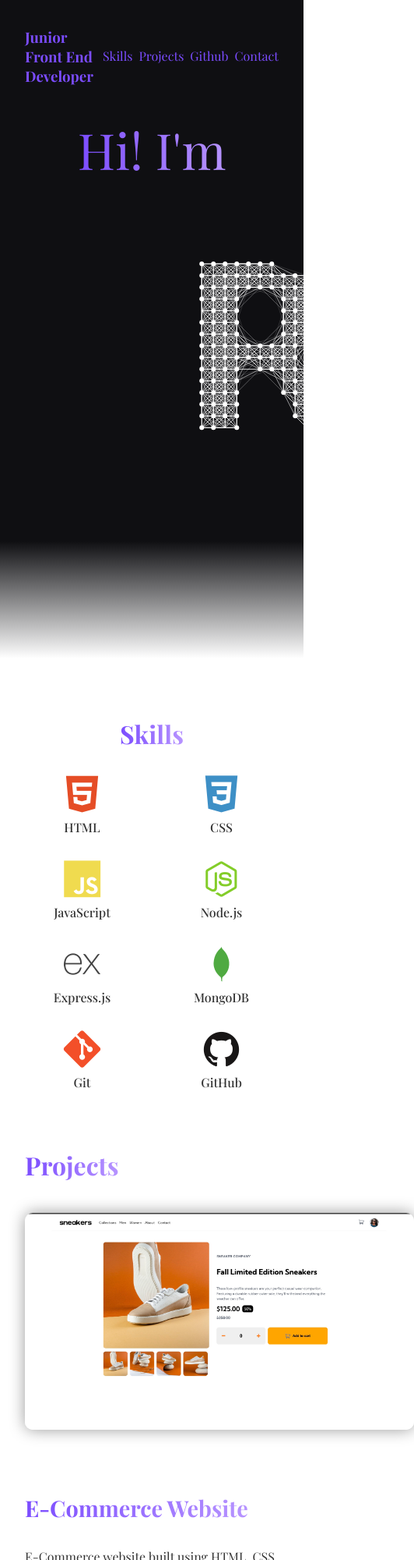
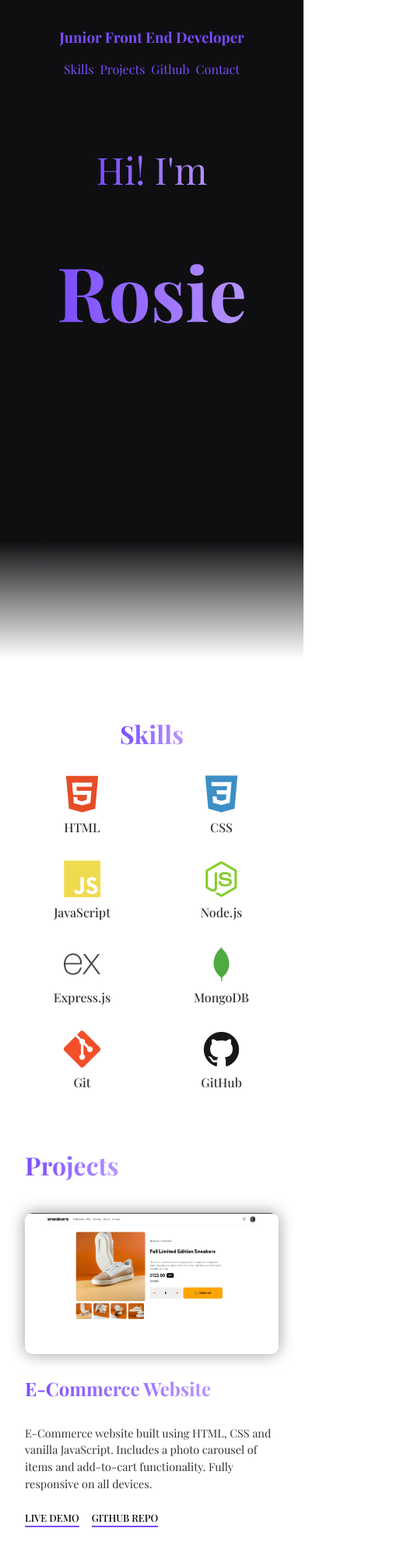
Before and after one commit to rosielockett95/Main-Portfolio, a plain HTML site: page Main Portfolio/index.html in a window 390 px wide. Shown: the top 2000 px of the page at 78% size, 532 px wide, since content can reach past the window. Drawn offline with nearby package versions, Linux system fonts and the light colour scheme; a web font is replaced by a local one.

Commit message:
fully responsive on all devices

```diff
--- a/Main Portfolio/index.html
+++ b/Main Portfolio/index.html
@@ -35,6 +35,7 @@
       <section id="about" class="section">
         <div class="about-text">
           <h3>Hi! I'm</h3>
+          <h2 class="gradient-text">Rosie</h2>
         </div>
       </section>
     </div>
--- a/Main Portfolio/styles.css
+++ b/Main Portfolio/styles.css
@@ -79,6 +79,10 @@ header span {
 nav {
   display: flex;
   gap: 0.5rem;
+}
+
+.about-text > h2 {
+  display: none;
 }
 
 a {
@@ -287,3 +291,63 @@ a:hover {
 .footer-text {
   padding: 1rem 2rem;
 }
+
+@media (max-width: 1600px) {
+  #canvas2 {
+    display: none;
+  }
+
+  .hero {
+    width: 100%;
+  }
+
+  .about-text > h2 {
+    display: block;
+    font-size: 8rem;
+  }
+
+  .about-text > h3 {
+    top: 20%;
+  }
+
+  .header {
+    flex-direction: column;
+  }
+
+  nav {
+    flex-wrap: wrap;
+  }
+
+  .project-image img {
+    min-width: 100%;
+    max-width: 80%;
+  }
+}
+
+@media (max-width: 758px) {
+  .project-card {
+    display: block;
+  }
+}
+
+@media (max-width: 400px) {
+  .about-text > h2 {
+    font-size: 6rem;
+  }
+
+  .about-text > h3 {
+    font-size: 3rem;
+  }
+
+  .project-content p {
+    font-size: 0.9rem;
+  }
+
+  .project-content > h3 {
+    font-size: 1.5rem;
+  }
+
+  .links > a {
+    font-size: 0.8rem;
+  }
+}
```
